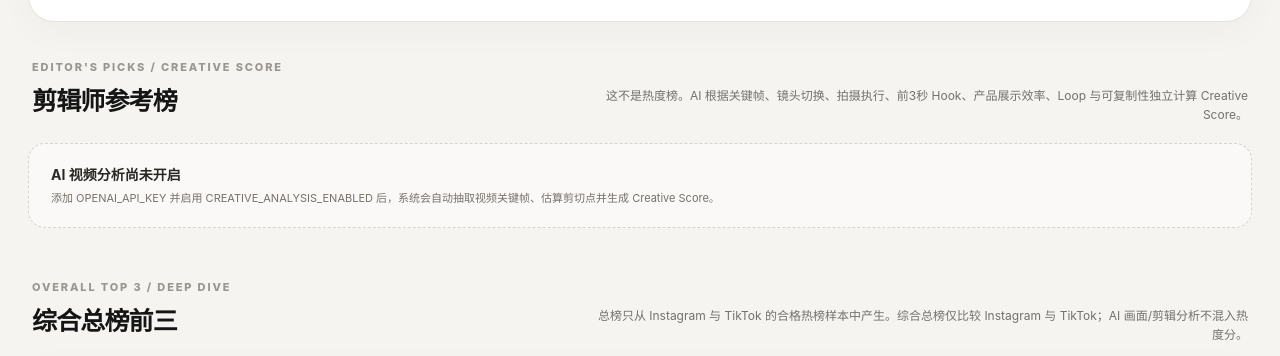
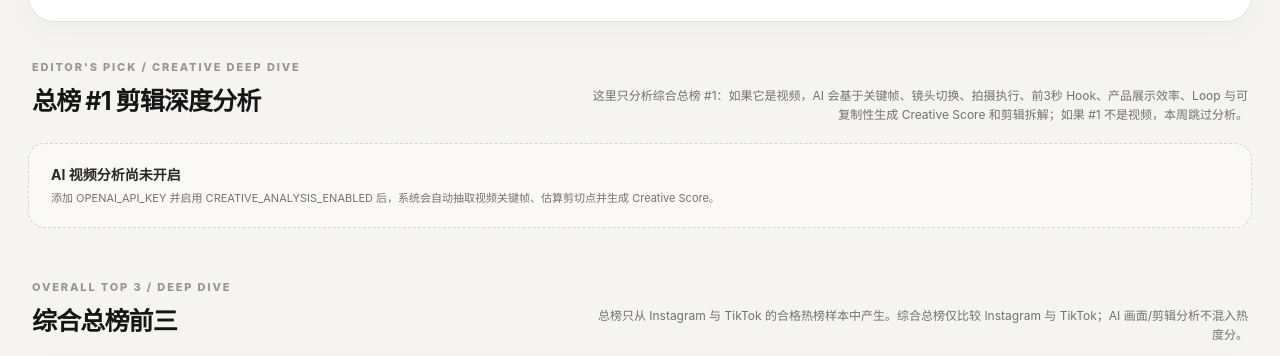
Before and after one commit to chaojiqiao-dotcom/lens-social-radar, a plain HTML site: page docs/index.html in a window 1280 px wide. Shown: the part 3729-4085 px from the top of the page. Drawn offline with Linux system fonts and the light colour scheme.

Commit message:
ui: make creative section a single top-post deep dive

```diff
--- a/docs/index.html
+++ b/docs/index.html
@@ -93,10 +93,10 @@
       <section class="editors-section">
         <div class="section-title-row standalone">
           <div>
-            <div class="eyebrow">EDITOR'S PICKS / CREATIVE SCORE</div>
-            <h2>剪辑师参考榜</h2>
+            <div class="eyebrow">EDITOR'S PICK / CREATIVE DEEP DIVE</div>
+            <h2>总榜 #1 剪辑深度分析</h2>
           </div>
-          <p>这不是热度榜。AI 根据关键帧、镜头切换、拍摄执行、前3秒 Hook、产品展示效率、Loop 与可复制性独立计算 Creative Score。</p>
+          <p>这里只分析综合总榜 #1：如果它是视频，AI 会基于关键帧、镜头切换、拍摄执行、前3秒 Hook、产品展示效率、Loop 与可复制性生成 Creative Score 和剪辑拆解；如果 #1 不是视频，本周跳过分析。</p>
         </div>
         <div id="creativeStatus" class="creative-status"></div>
         <div id="editorsPicks" class="editors-grid"></div>
```
